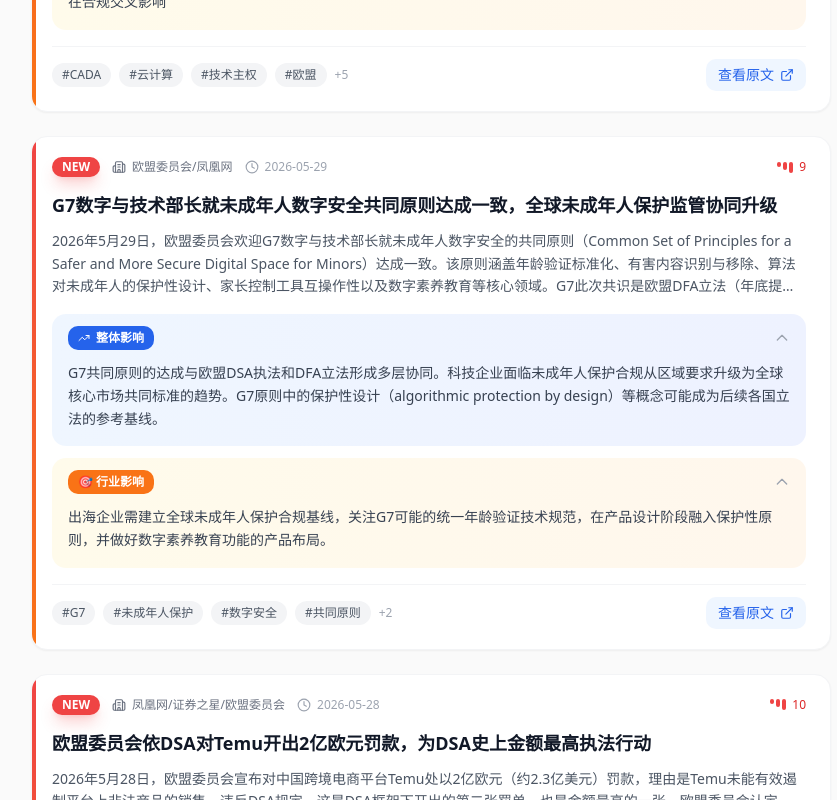
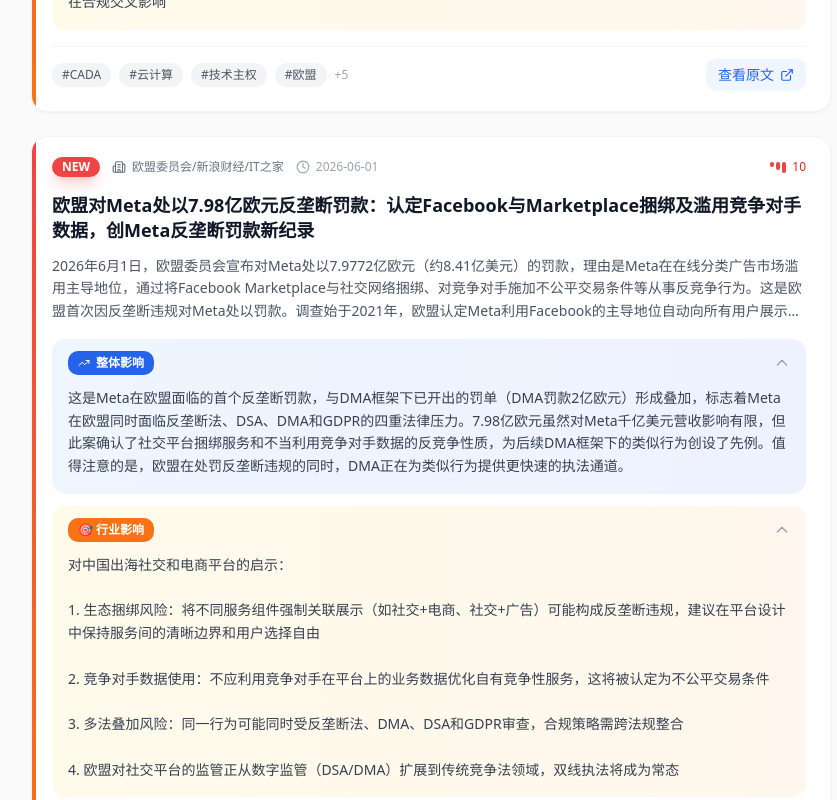
Before and after one commit to lbook820-gif/aspgcminsight, a React (Vite) app: page /#/enforcement in a window 1280 px wide. Shown: the part 1080-1880 px from the top of the page, without its empty margins (209-1046 px from the left). Built offline with nearby package versions, Linux system fonts and the light colour scheme.

Commit message:
feat: daily update 2026-06-04

```diff
--- a/package.json
+++ b/package.json
@@ -5,7 +5,7 @@
   "type": "module",
   "scripts": {
     "dev": "vite",
-    "build": "vite build",
+    "build": "tsc -b && vite build",
     "lint": "eslint .",
     "preview": "vite preview"
   },
@@ -74,7 +74,7 @@
     "tailwindcss": "^3.4.19",
     "tailwindcss-animate": "^1.0.7",
     "tw-animate-css": "^1.4.0",
-    "typescript": "https://registry.npmjs.org/typescript/-/typescript-5.9.3.tgz",
+    "typescript": "~5.7.0",
     "typescript-eslint": "^8.46.4",
     "vite": "^7.3.3"
   },
--- a/src/pages/Enforcement.tsx
+++ b/src/pages/Enforcement.tsx
@@ -3,12 +3,28 @@
 import type { NewsItem, RegulatoryEvent } from '@/types';
 
 const enforcementStats = [
-  { value: '€ 28.5亿', label: '累计罚款金额 (2024-2026)' },
-  { value: '48', label: '已完成调查案件' },
+  { value: '€ 36.5亿', label: '累计罚款金额 (2024-2026)' },
+  { value: '49', label: '已完成调查案件' },
   { value: '12', label: '正在进行中的调查' },
 ];
 
 const enforcementCases: NewsItem[] = [
+  {
+    id: 'e42',
+    source: '欧盟委员会/新浪财经/IT之家',
+    date: '2026-06-01',
+    heat: 10,
+    title: '欧盟对Meta处以7.98亿欧元反垄断罚款：认定Facebook与Marketplace捆绑及滥用竞争对手数据，创Meta反垄断罚款新纪录',
+    summary:
+      '2026年6月1日，欧盟委员会宣布对Meta处以7.9772亿欧元（约8.41亿美元）的罚款，理由是Meta在在线分类广告市场滥用主导地位，通过将Facebook Marketplace与社交网络捆绑、对竞争对手施加不公平交易条件等从事反竞争行为。这是欧盟首次因反垄断违规对Meta处以罚款。调查始于2021年，欧盟认定Meta利用Facebook的主导地位自动向所有用户展示Marketplace服务，同时使用竞争对手分类广告平台的数据优化自身服务。欧盟责令Meta有效终止上述行为。Meta表示将遵守命令，但同时计划上诉，整个法律程序可能需要数年。此前Meta因跨境数据传输已被欧盟处以13亿美元破纪录罚款。',
+    overallImpact:
+      '这是Meta在欧盟面临的首个反垄断罚款，与DMA框架下已开出的罚单（DMA罚款2亿欧元）形成叠加，标志着Meta在欧盟同时面临反垄断法、DSA、DMA和GDPR的四重法律压力。7.98亿欧元虽然对Meta千亿美元营收影响有限，但此案确认了社交平台捆绑服务和不当利用竞争对手数据的反竞争性质，为后续DMA框架下的类似行为创设了先例。值得注意的是，欧盟在处罚反垄断违规的同时，DMA正在为类似行为提供更快速的执法通道。',
+    industryImpact:
+      '对中国出海社交和电商平台的启示：\n\n1. 生态捆绑风险：将不同服务组件强制关联展示（如社交+电商、社交+广告）可能构成反垄断违规，建议在平台设计中保持服务间的清晰边界和用户选择自由\n\n2. 竞争对手数据使用：不应利用竞争对手在平台上的业务数据优化自有竞争性服务，这将被认定为不公平交易条件\n\n3. 多法叠加风险：同一行为可能同时受反垄断法、DMA、DSA和GDPR审查，合规策略需跨法规整合\n\n4. 欧盟对社交平台的监管正从数字监管（DSA/DMA）扩展到传统竞争法领域，双线执法将成为常态',
+    tags: ['Meta', 'Facebook Marketplace', '反垄断', '欧盟', '捆绑销售', '分类广告', '7.98亿欧元'],
+    link: 'https://finance.sina.cn/2026-06-01/detail-inhzwuhp5228002.d.html',
+    isNew: true,
+  },
   {
     id: 'e41',
     source: '欧盟委员会/新浪财经/路透社',
--- a/src/pages/Home.tsx
+++ b/src/pages/Home.tsx
@@ -11,6 +11,22 @@
 // 合规新闻数据库 - 近一年内大厂和中企合规新闻(已验证原文链接)
 const allNews: NewsItem[] = [
   // ==================== 2026年新闻 ====================
+  {
+    id: '2026-062',
+    source: '欧盟委员会/新浪财经/电子工程专辑',
+    date: '2026-06-03',
+    heat: 9,
+    title: '欧盟任命Jim Hagemann Snabe为工业人工智能特使，推动AI基础设施、算力与芯片自主供应链建设',
+    summary:
+      '2026年6月3日，欧盟委员会正式任命Jim Hagemann Snabe为工业人工智能特使（Special Envoy for Industrial Artificial Intelligence）。Snabe将直接向欧盟委员会主席冯德莱恩及技术主权事务执行副主席Virkkunen提供工业AI战略建议，核心聚焦AI基础设施，包括数据中心、高性能计算（HPC）和支撑AI部署的半导体供应链。还将就基础AI技术（LLM、生成式AI、云计算、高级AI软件）及各工业领域AI应用提供专业意见。Snabe曾任西门子监事会主席、SAP联合CEO，在数字化转型和工业软件领域拥有丰富经验。该任命与同日公布的CADA技术主权一揽子方案形成配套，是欧盟从AI监管走向AI产业能力建设的又一重要信号。',
+    overallImpact:
+      '任命工业AI特使是欧盟在产业AI战略层面的一次重要人事布局。Snabe兼具欧洲顶级工业集团（西门子、SAP）和AI产业视角的独特背景，其提交的工业AI报告将为欧盟的AI产业政策、基础设施投资和立法优先级提供关键决策依据。该任命与CADA、《芯片法案2.0》共同构成欧盟技术主权战略的三大支柱——云基础设施、AI产业、芯片制造。欧洲正从纯粹的AI监管者向AI产业建设者的双重角色转型。',
+    industryImpact:
+      '对中国AI和云计算企业的战略信号：\n\n1. 产业AI机遇：Snabe的工业AI报告将定义欧盟对自动驾驶、智能制造、医疗AI等领域的政策取向，建议在欧有AI业务布局的企业关注该报告的编制进展并适时提供行业意见\n\n2. 数据中心投资：欧盟将加速AI基础设施建设，中国云服务商可关注欧盟HPC和数据中心投资计划的合作窗口\n\n3. 芯片供应链：半导体供应链被列为工业AI基础设施的关键组成，可能与芯片法案2.0联动，影响对欧芯片出口格局\n\n4. 竞争格局：欧盟同时推进AI监管（AI Act）和AI产业能力建设，在欧AI企业既面临合规压力也将获得产业配套支持',
+    tags: ['Jim Hagemann Snabe', '工业AI', '欧盟', 'AI基础设施', '数据中心', 'HPC', '芯片', '产业政策'],
+    link: 'https://ec.europa.eu/commission/presscorner/detail/en/ip_26_1243',
+    isNew: true,
+  },
   {
     id: '2026-061',
     source: '欧盟委员会/新浪财经/电子工程专辑',
```
Also changed, not shown: 4 other files (tests, documents, lock files or other folders).
